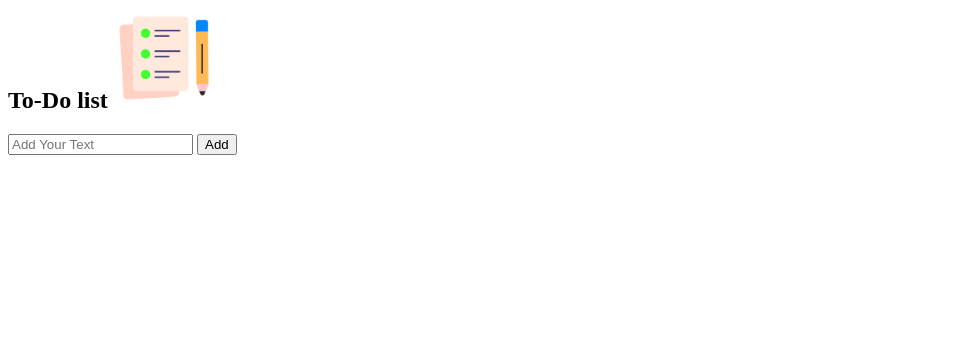
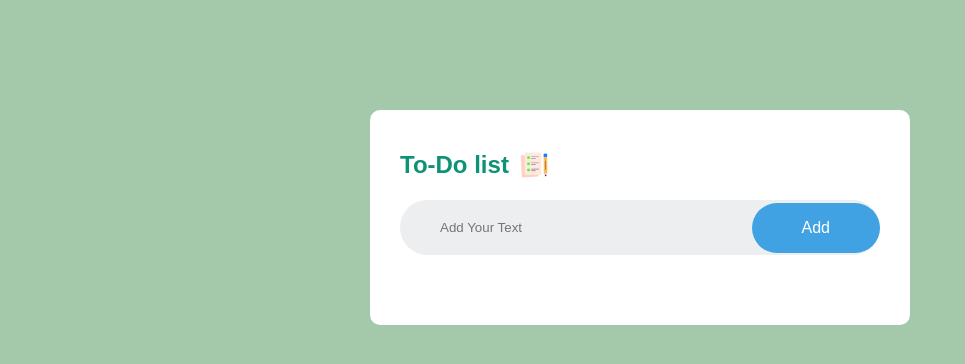
Before and after one commit to MahdiHassanGo/To-Do-List-, a plain HTML site: page index.html in a window 1280 px wide. Shown: the whole page, without its empty margins (0-965 px from the left). Drawn offline with Linux system fonts and the light colour scheme.

Commit message:
Update index.html

```diff
--- a/index.html
+++ b/index.html
@@ -1,8 +1,8 @@
 <html lang="en">
 <head>
     <meta charset="UTF-8">
-    <meta name="viewport" content="width=device-width, initial-scale=1.0, user-scalable=no">
-    <link rel="stylesheet" href="./style.css">
+    <meta name="viewport" content="width=device-width, initial-scale=1.0">
+    <link rel="stylesheet" href="./stye.css">
     <title>ToDoList</title>
 </head>
 
```
